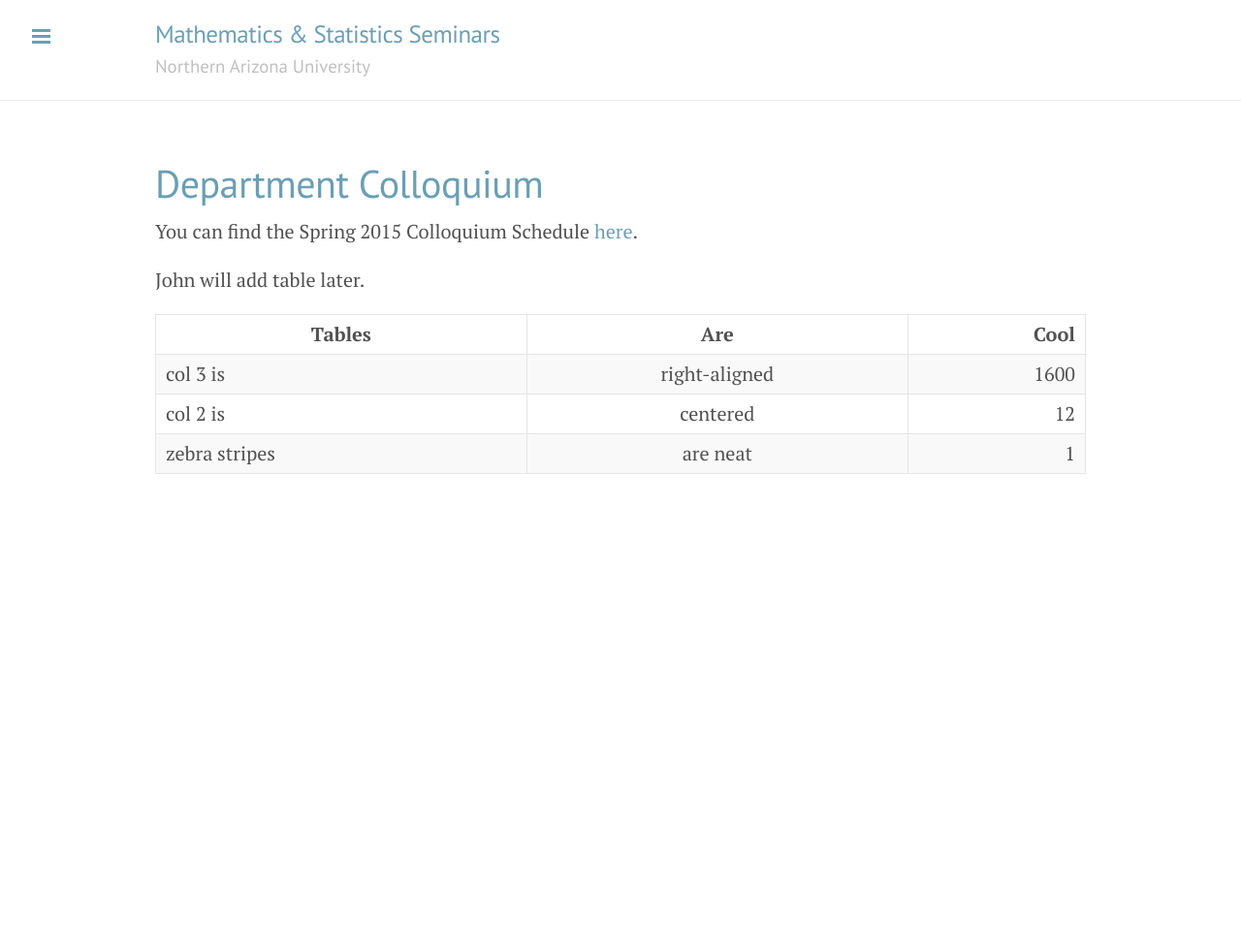
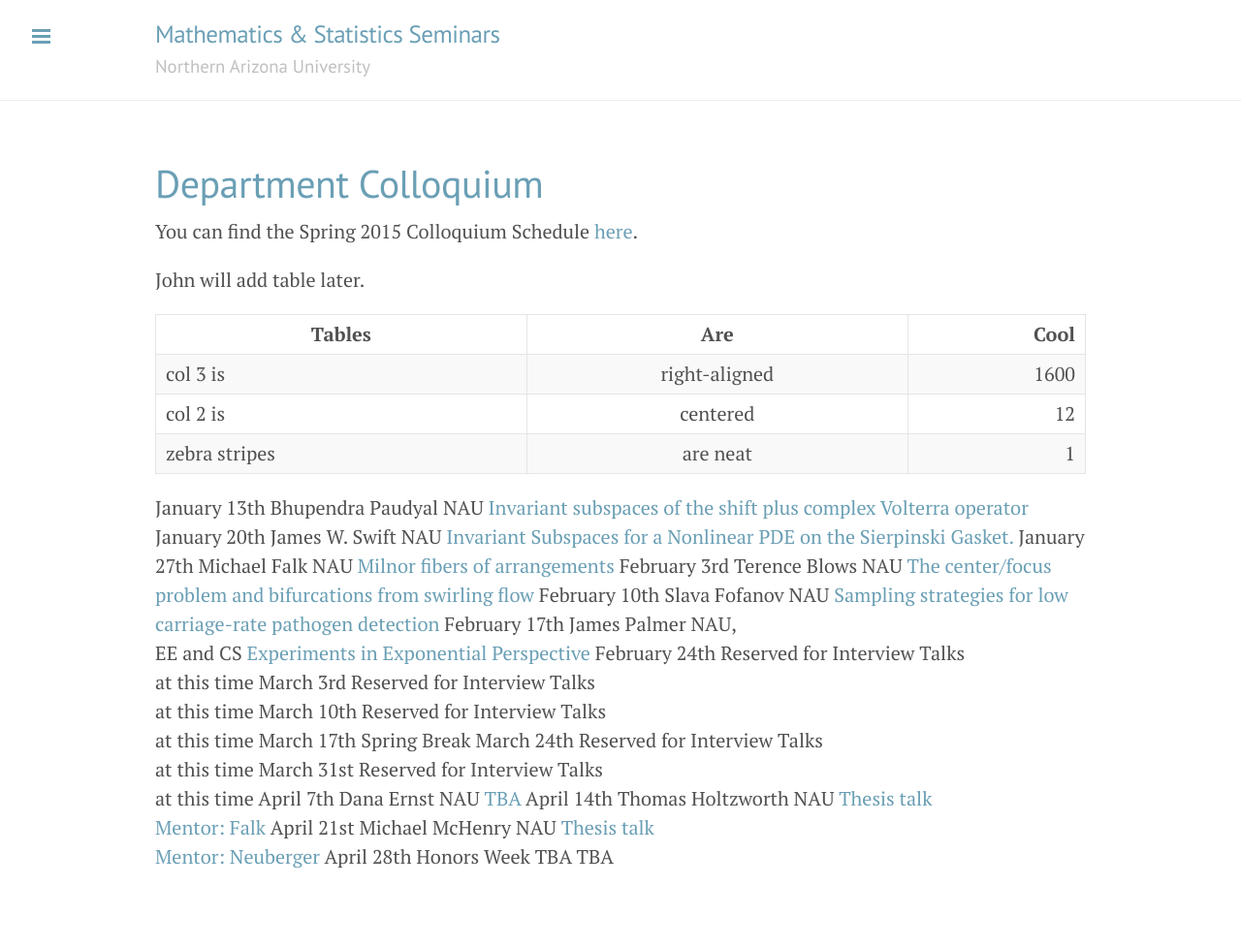
Before and after one commit to NAUMathStat/seminars, a Jekyll site: the page built from colloquiumSpring2015.md, in a window 1280 px wide. Shown: the whole page at 97% size. Built offline with Jekyll 4.4.1, drawn with Linux system fonts in a browser that asks for light colours; Markdown is read by kramdown in place of the engine named in the settings; before the commit the page ends 900 px from its top, so only the background shows below that.

Commit message:
Update colloquiumSpring2015.md

```diff
--- a/colloquiumSpring2015.md
+++ b/colloquiumSpring2015.md
@@ -12,3 +12,116 @@ John will add table later.
 | col 3 is      | right-aligned |  1600 |
 | col 2 is      | centered      |    12 |
 | zebra stripes | are neat      |     1 |
+
+<tr>
+<td>January 13th</td>
+<td>Bhupendra Paudyal</td>
+<td>NAU</td>
+<td><a href="colloquium_files/paudyal_011315.pdf" target="_blank">Invariant subspaces of the shift plus complex Volterra operator</a></td>
+</tr>
+
+<tr>
+<td>January 20th</td>
+<td>James W. Swift</td>
+<td>NAU</td>
+<td><a href="colloquium_files/swift_012015.pdf" target="_blank">
+Invariant Subspaces for a Nonlinear PDE on the Sierpinski Gasket.</a></td>
+</tr>
+
+<tr>
+  <td>January 27th</td>
+  <td>Michael Falk</td>
+  <td>NAU</td>
+<td><a href="colloquium_files/falk_012715.pdf" target="_blank">Milnor fibers of arrangements</a></td>
+</tr>
+
+<tr>
+  <td>February 3rd</td>
+  <td>Terence Blows</td>
+  <td> NAU</td>
+<td><a href="colloquium_files/blows_020315.pdf" target="_blank">The center/focus problem and bifurcations from swirling flow</a></td>
+</tr>
+
+<tr>
+  <td>February 10th</td>
+  <td>Slava Fofanov</td>
+  <td>NAU</td>
+<td><a href="colloquium_files/fofanov_021015.pdf" target="_blank">Sampling strategies for low carriage-rate pathogen detection</a></td>
+</tr>
+
+<tr>
+  <td>February 17th</td>
+  <td>James Palmer </td>
+  <td>NAU, <br>EE and CS</td>
+<td><a href="colloquium_files/palmer_021715.pdf" target="_blank">Experiments in Exponential Perspective</a></td>
+</tr>
+
+<tr>
+  <td>February 24th</td>
+  <td>Reserved for Interview Talks <br> at this time</td>
+  <td></td>
+<td></td>
+</tr>
+
+<tr>
+  <td>March 3rd</td>
+  <td>Reserved for Interview Talks <br> at this time</td>
+  <td></td>
+<td></td>
+</tr>
+
+<tr>
+  <td>March 10th</td>
+  <td>Reserved for Interview Talks <br> at this time</td>
+  <td></td>
+<td></td>
+</tr>
+
+<tr>
+  <td>March 17th</td>
+  <td>Spring Break</td>
+  <td></td>
+<td></td>
+</tr>
+
+<tr>
+  <td>March 24th</td>
+  <td>Reserved for Interview Talks <br> at this time</td>
+  <td></td>
+<td></td>
+</tr>
+
+<tr>
+  <td>March 31st</td>
+  <td>Reserved for Interview Talks <br> at this time</td>
+  <td></td>
+<td></td>
+</tr>
+
+<tr>
+  <td>April 7th</td>
+  <td>Dana Ernst</td>
+  <td>NAU</td>
+<td><a href="colloquium_files/ernst_040715.pdf" target="_blank">TBA</a></td>
+</tr>
+
+<tr>
+  <td>April 14th</td>
+  <td>Thomas Holtzworth</td>
+  <td>NAU</td>
+<td><a href="colloquium_files/holtzworth_041415.pdf" target="_blank">Thesis talk<br>Mentor: Falk</a></td>
+</tr>
+
+<tr>
+  <td>April 21st</td>
+  <td>Michael McHenry </td>
+  <td>NAU</td>
+<td><a href="colloquium_files/mchenry_042115.pdf" target="_blank">Thesis talk<br>Mentor: Neuberger</a></td>
+</tr>
+
+<tr>
+  <td>April 28th</td>
+  <td>Honors Week</td>
+  <td>TBA</td>
+<td>TBA</td>
+</tr>
```
